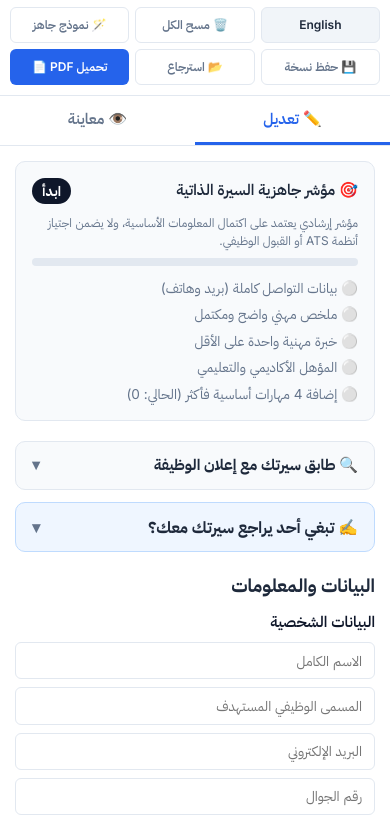
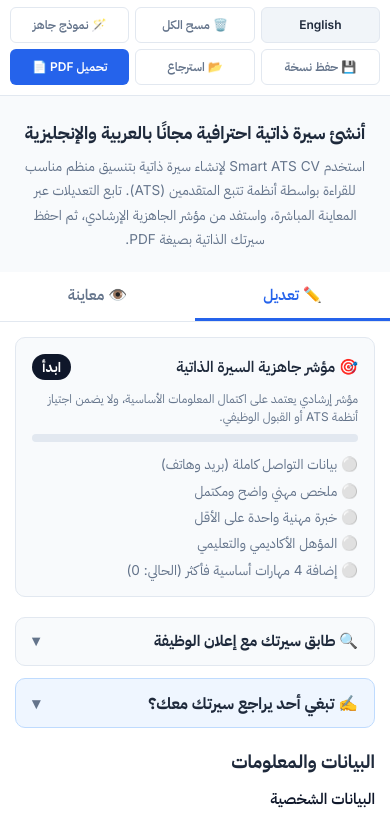
Before and after one commit to Romytha1/ats-resume-builder, a website with bundled scripts: page index.html in a window 390 px wide. Shown: the part 41-856 px from the top of the page. Built offline with nearby package versions, Linux system fonts and the light colour scheme.

Commit message:
feat: add bilingual homepage introduction for SEO

```diff
--- a/index.html
+++ b/index.html
@@ -72,6 +72,18 @@
       <button id="printBtn" class="btn btn-primary">تحميل PDF 📄</button>
     </div>
   </header>
+<section class="seo-intro" aria-labelledby="seoIntroTitle">
+  <h2 id="seoIntroTitle">
+    أنشئ سيرة ذاتية احترافية مجانًا بالعربية والإنجليزية
+  </h2>
+
+  <p>
+    استخدم Smart ATS CV لإنشاء سيرة ذاتية بتنسيق منظم
+    مناسب للقراءة بواسطة أنظمة تتبع المتقدمين (ATS).
+    تابع التعديلات عبر المعاينة المباشرة، واستفد من
+    مؤشر الجاهزية الإرشادي، ثم احفظ سيرتك الذاتية بصيغة PDF.
+  </p>
+</section>
 
   <main class="app-container">
     <!-- لوحة إدخال البيانات -->
--- a/script.js
+++ b/script.js
@@ -685,7 +685,21 @@ function applyLanguage(lang) {
     if (printBtn) printBtn.textContent = t.print;
     if (addExpBtn) addExpBtn.textContent = t.addExp;
     if (addEduBtn) addEduBtn.textContent = t.addEdu;
+// Homepage SEO introduction translation
+const seoIntroTitleEl = document.getElementById('seoIntroTitle');
+const seoIntroDescEl = document.querySelector('.seo-intro p');
 
+if (seoIntroTitleEl) {
+  seoIntroTitleEl.textContent = currentLang === 'ar'
+    ? 'أنشئ سيرة ذاتية احترافية مجانًا بالعربية والإنجليزية'
+    : 'Create a Professional Resume for Free in Arabic and English';
+}
+
+if (seoIntroDescEl) {
+  seoIntroDescEl.textContent = currentLang === 'ar'
+    ? 'استخدم Smart ATS CV لإنشاء سيرة ذاتية بتنسيق منظم مناسب للقراءة بواسطة أنظمة تتبع المتقدمين (ATS). تابع التعديلات عبر المعاينة المباشرة، واستفد من مؤشر الجاهزية الإرشادي، ثم احفظ سيرتك الذاتية بصيغة PDF.'
+    : 'Use Smart ATS CV to build a well-structured resume designed for readability by Applicant Tracking Systems (ATS). Preview your changes instantly, check the advisory readiness score, and save your resume as a PDF.';
+}
     const atsTitleEl = document.getElementById('lblAtsScoreTitle');
 if (atsTitleEl) atsTitleEl.textContent = currentLang === 'ar' ? '🎯 مؤشر جاهزية السيرة الذاتية' : '🎯 Resume Readiness Score';
 const atsNoteEl = document.getElementById('atsScoreNote');
--- a/style.css
+++ b/style.css
@@ -646,3 +646,40 @@ html[lang="ar"] .en-only { display: none; }
   body[data-tab="edit"] .preview-section { display: none !important; }
   body[data-tab="preview"] .form-section { display: none !important; }
 }
+/* Homepage introduction */
+.seo-intro {
+  max-width: 1100px;
+  margin: 20px auto 12px;
+  padding: 16px 24px;
+  text-align: center;
+}
+
+.seo-intro h2 {
+  margin: 0 0 8px;
+  font-size: 1.35rem;
+  font-weight: 700;
+  color: #1e293b;
+  line-height: 1.5;
+}
+
+.seo-intro p {
+  margin: 0;
+  font-size: 0.9rem;
+  color: #64748b;
+  line-height: 1.8;
+}
+
+@media (max-width: 768px) {
+  .seo-intro {
+    padding: 12px 16px;
+    margin: 12px auto 8px;
+  }
+
+  .seo-intro h2 {
+    font-size: 1.1rem;
+  }
+
+  .seo-intro p {
+    font-size: 0.85rem;
+  }
+}
```
